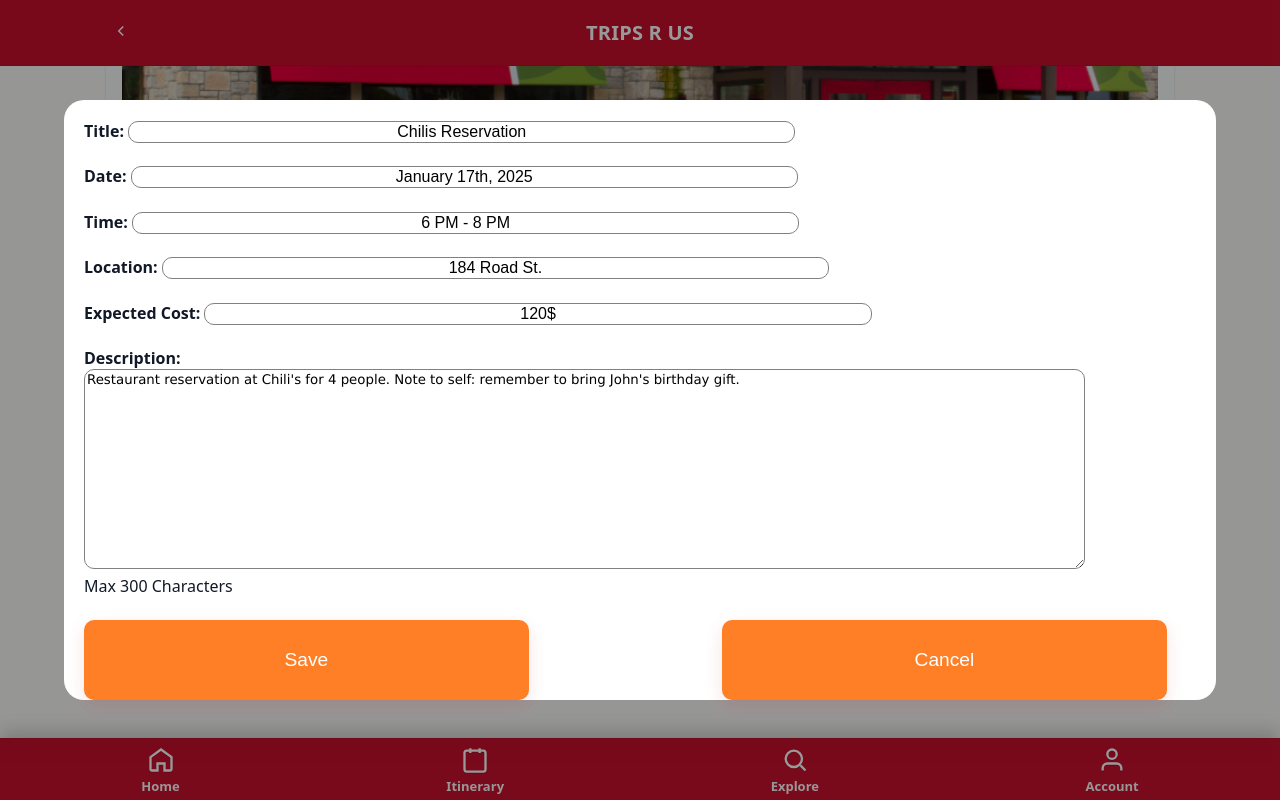
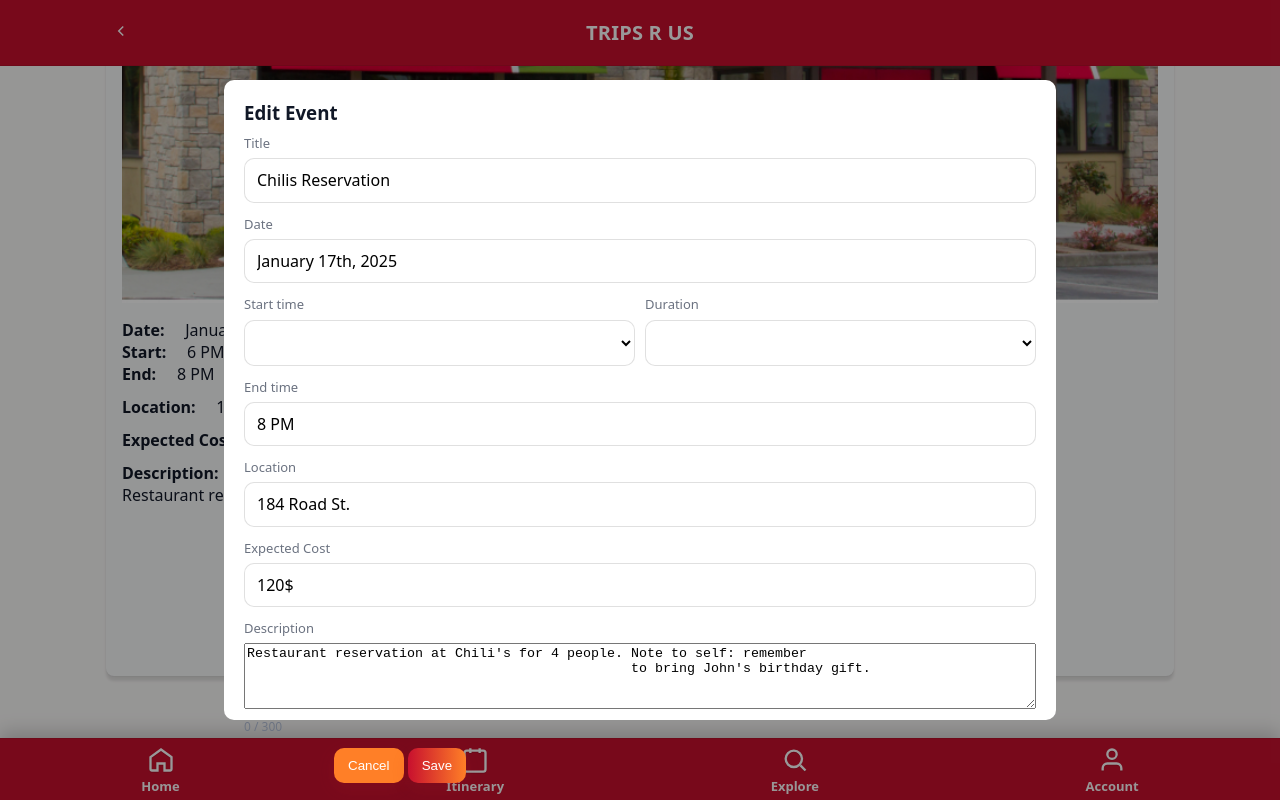
Before and after one commit to NicoleHeather/CPSC-481---Group-3---Tut-3, a plain HTML site: page pages/EventInfo.html in a window 1280 px wide. Both pictures are taken after a click on the button "Edit". Drawn offline with Linux system fonts and the light colour scheme.

Commit message:
Changes to event info and editing

```diff
--- a/assets/css/eventInfo.css
+++ b/assets/css/eventInfo.css
@@ -40,10 +40,10 @@
     transform: translate(-50%, -50%);
     background-color: white;
     padding: 20px;
-    border-radius: 20px;
+    border-radius: 10px;
     z-index: 1;
-    width: 90%;
-    height: 75%;
+    width: 65%;
+    height: 80%;
     text-align: start;
 }
 
@@ -98,10 +98,6 @@
     margin-right: 10%;
 }
 
-#yes-remove {
-    background: green;
-}
-
 .event-options {
     text-align: center;
 }
@@ -119,3 +115,12 @@
   background-color: rgb(0,0,0); /* Fallback color */
   background-color: rgba(0,0,0,0.4); /* Black w/ opacity */
 }
+
+.modal__form { display: grid; gap: 12px; }
+
+.field { display: grid; gap: 6px; }
+.field > span { font-size: 13px; color: var(--color-muted); }
+.field input, .field select {
+  padding: 10px 12px; border-radius: 10px; border: 1px solid rgba(0,0,0,.12);
+  font: inherit; background: #fff;
+}
--- a/assets/js/popupEventInfo.js
+++ b/assets/js/popupEventInfo.js
@@ -8,21 +8,24 @@ const shareButton = document.getElementById('event-share-btn');
 const modal = document.querySelector('.modal');
 const modal2 = document.querySelector('.modal-2');
 
-// Stored event info
+//Stored event info
 const currentTitle = document.querySelector('#event-title');
 const currentDate = document.querySelector('#current-date');
-const currentTime = document.querySelector('#current-time');
+const currentStart = document.querySelector('#current-start');
+const currentEnd = document.querySelector('#current-end');
 const currentLocation = document.querySelector('#current-location');
 const currentCost = document.querySelector('#current-cost')
 const currentDescription = document.querySelector('#current-description');
 
 //Input from form
-const titleInput = document.getElementById('title');
-const dateInput = document.getElementById('date');
-const timeInput = document.getElementById('time');
-const locationInput = document.getElementById('location');
-const costInput = document.getElementById('cost');
-const descriptionInput = document.getElementById('description');
+const titleInput = document.getElementById('ev-title');
+const dateInput = document.getElementById('ev-date');
+const startInput = document.getElementById('ev-start');
+const durationInput = document.getElementById('ev-dur');
+const endInput = document.getElementById('ev-end');
+const locationInput = document.getElementById('ev-location');
+const costInput = document.getElementById('ev-cost');
+const descriptionInput = document.getElementById('ev-notes');
 
 removeButton.addEventListener('click', function () {
     removePopupForm.style.display = 'block';
@@ -34,9 +37,23 @@ editButton.addEventListener('click', function () {
 
     titleInput.value = currentTitle.textContent;
     dateInput.value = currentDate.textContent;
-    timeInput.value = currentTime.textContent;
+    //startInput.innerText = currentStart.textContent;
+    endInput.value = currentEnd.textContent;
+
+    let help = document.createTextNode(currentStart.textContent)
+    startInput.innerHTML = '';
+    startInput.appendChild(help);
+
+    //Something is wrong with the spans where we are unable to select s start and duration
+    //As well as being unable to set span values on edit pop-up
+
+    let tmp1 = Number(startInput.textContent[0] + startInput.textContent[1]);
+    let tmp2 = Number(endInput.value[0] + endInput.value[1]);
+
+    console.log(String(tmp2 - tmp1));
+    durationInput.innerText = String(tmp2 - tmp1);
+
     locationInput.value = currentLocation.textContent;
-
     costInput.value = currentCost.textContent;
     descriptionInput.value = currentDescription.textContent;
 
--- a/pages/EventInfo.html
+++ b/pages/EventInfo.html
@@ -1,5 +1,6 @@
 <!doctype html>
 <html lang="en">
+
 <head>
 	<meta charset="utf-8" />
 	<meta name="viewport" content="width=device-width,initial-scale=1" />
@@ -7,11 +8,13 @@
 	<link rel="stylesheet" href="../assets/css/variables.css">
 	<link rel="stylesheet" href="../assets/css/main.css">
 	<link rel="stylesheet" href="../assets/css/eventInfo.css">
+	<!--For modal and input styling -->
 </head>
+
 <body id="whole-page">
 	<!-- header partial will be injected here -->
 
-	<!-- Known issues: inputs and buttons are still visible on popups. Fix later-->
+	 <!-- Need to update input for cost and start times to num instead of string-->
 
 	<main class="container">
 
@@ -19,7 +22,7 @@
 
 		<div class="event">
 			<div id="event-info">
-				<h1 id="event-title" >Chilis Reservation</h1>
+				<h1 id="event-title">Chilis Reservation</h1>
 				<div class="event-photo">
 					<img style="width:100%;height:100%;" src="../assets/img/chilis-logo-restaurant-7.png" alt="Chili's">
 				</div>
@@ -27,9 +30,13 @@
 					<label style="font-weight:bold;">Date: </label>
 					<div style="margin-left:2%" id="current-date">January 17th, 2025</div>
 				</div>
-				<div id="event-time" style="display:flex;">
-					<label style="font-weight:bold;">Time: </label>
-					<div style="margin-left:2%" id="current-time">6 PM - 8 PM</div>
+				<div id="event-start" style="display:flex;">
+					<label style="font-weight:bold;">Start: </label>
+					<div style="margin-left:2%" id="current-start">6 PM</div>
+				</div>
+				<div id="event-end" style="display:flex;">
+					<label style="font-weight:bold;">End:</label>
+					<div style="margin-left:2%;" id="current-end">8 PM</div>
 				</div>
 				<div id="event-location" style="display:flex">
 					<label style="font-weight:bold;">Location: </label>
@@ -41,53 +48,78 @@
 				</div>
 				<div id="event-description">
 					<label style="font-weight:bold;">Description: </label>
-					<div id="current-description">Restaurant reservation at Chili's for 4 people. Note to self: remember to bring John's birthday gift.</div>
+					<div id="current-description">Restaurant reservation at Chili's for 4 people. Note to self: remember
+						to bring John's birthday gift.</div>
 				</div>
 			</div>
 			<div class="event-options">
 				<button class="btn btn-secondary" id="event-edit-btn">Edit</button>
 				<div class="modal">
+					<div class="modal__form">
 						<div id="editPopupForm">
-						<form>
-							<div>
-								<label for="title" style="font-weight:bold">Title:</label>
-								<input type="text" id="title" title="title">
+							<h3 id="event-title" style="margin:0 0 8px;">Edit Event</h3>
+							<form id="event-form" class="modal__form">
+								<label class="field">
+									<span>Title</span>
+									<input id="ev-title" type="text">
+								</label>
+
+								<label class="field">
+									<span>Date</span>
+									<input id="ev-date" type="text" readonly>
+								</label>
+
+								<div class="field" style="display:grid; grid-template-columns: 1fr 1fr; gap:10px;">
+									<label class="field" style="margin:0">
+										<span>Start time</span>
+										<select id="ev-start" required></select>
+									</label>
+									<label class="field" style="margin:0">
+										<span>Duration</span>
+										<select id="ev-dur" required>
+											<option value="30">30 min</option>
+											<option value="60" selected>1 hour</option>
+											<option value="90">1.5 hours</option>
+											<option value="120">2 hours</option>
+											<option value="150">2.5 hours</option>
+											<option value="180">3 hours</option>
+										</select>
+									</label>
 								</div>
-							<br>
-							<div>
-								<label for="date" style="font-weight:bold">Date:</label>
-								<input type="text" id="date" date="date" placeholder="(mm/dd/yyyy)">
+
+								<label class="field">
+									<span>End time</span>
+									<input id="ev-end" type="text" readonly>
+								</label>
+
+								<label class="field">
+									<span>Location</span>
+									<input id="ev-location" type="text">
+								</label>
+
+								<label class="field">
+									<span>Expected Cost</span>
+									<input id="ev-cost" type="text" min="0" step="0.01">
+								</label>
+
+								<label class="field">
+									<span>Description</span>
+									<textarea id="ev-notes" placeholder="Add any details…" maxlength="300"
+										rows="4"></textarea>
+									<div id="ev-count"
+										style="font-size:12px; color:var(--color-muted); margin-top:4px;">0 /
+										300
 									</div>
-							<br>
-							<div>
-								<label for="time" style="font-weight:bold">Time:</label>
-								<input type="text" id="time" time="time">
+								</label>
+
+								<div class="modal__actions" style="margin-left:90px">
+									<button type="sumbit" id="ev-cancel" class="btn btn-secondary">Cancel</button>
+									<button type="submit" class="btn">Save</button>
 								</div>
-							<br>
-							<div>
-								<label for="location" style="font-weight:bold">Location:</label>
-								<input type="text" id="location" location="location" placeholder="123 Apple St.">
-							</div>
-							<br>
-							<div>
-								<label for="cost" style="font-weight:bold">Expected Cost:</label>
-								<input type="text" id="cost" cost="cost">
-							</div>
-							<br>
-							<div>
-								<label for="description" style="font-weight:bold">Description:</label>
-								<br>
-								<textarea id="description" name="description" rows="4" cols="50"></textarea>
-								<br>
-								Max 300 Characters
-							</div>
-							<br>
-							<div id="edit-buttons">
-								<input class="btn btn-secondary" id="save-edit" type="submit" value="Save">
-								<!-- will need to change this to actually cancel -->
-								<input class="btn btn-secondary" id="cancel-edit" type="submit" value="Cancel">
+								<div id="ev-error" style="color:#c8102e; font-size:13px; margin-top:4px; display:none;">
 								</div>
 							</form>
+						</div>
 					</div>
 				</div>
 				<button id="event-remove-btn" class="btn btn-secondary">Remove</button>
@@ -101,8 +133,8 @@
 							</p>
 							<br>
 							<div id="remove-btns">
-            					<input class="btn btn-primary" id="cancel-remove" type="submit" value="No">
-								<input class="btn btn-primary" id="yes-remove" type="submit" value="Yes">
+								<input class="btn btn-primary" id="cancel-remove" type="submit" value="Delete">
+								<input class="btn btn-secondary" id="yes-remove" type="submit" value="Cancel">
 							</div>
 						</form>
 					</div>
@@ -116,4 +148,5 @@
 	<script src="../assets/js/main.js"></script>
 	<script src="../assets/js/popupEventInfo.js"></script>
 </body>
+
 </html>
```
Lines whose indentation alone changed are shown as unchanged.
